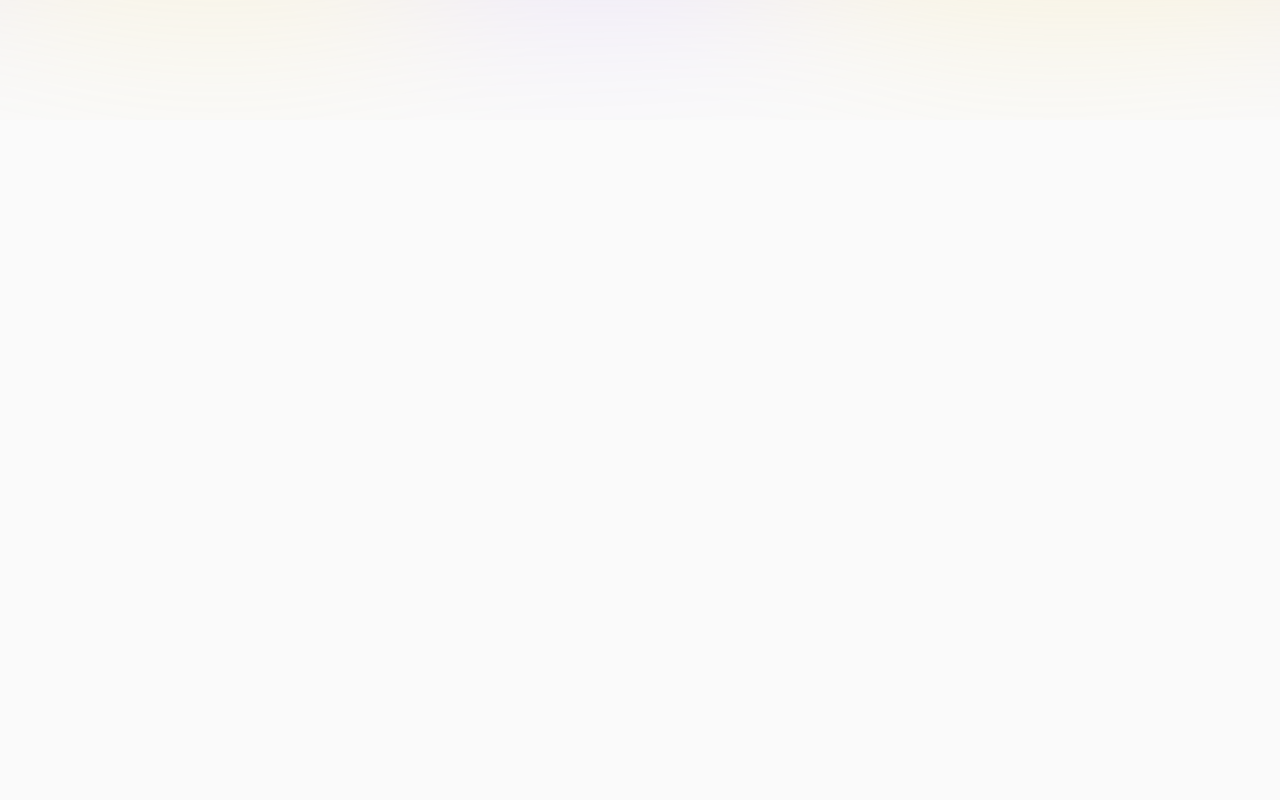
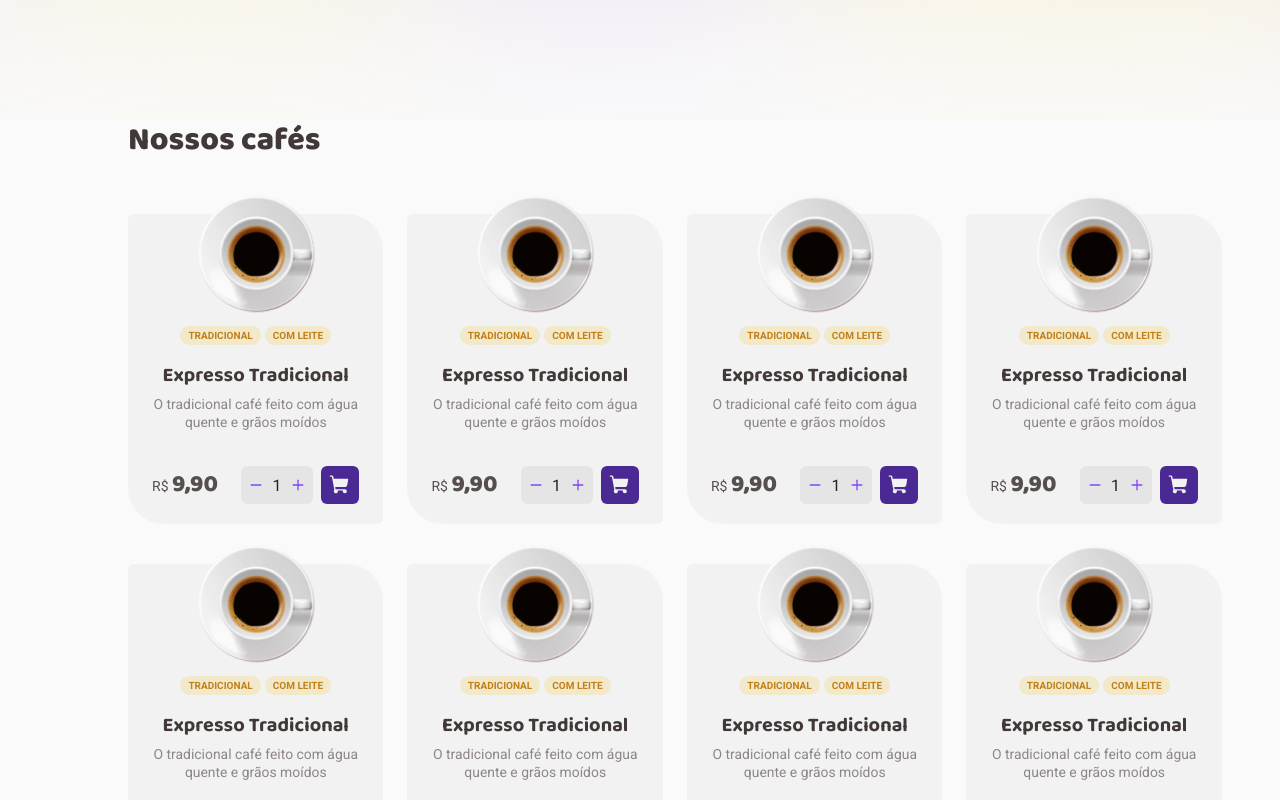
Before and after one commit to jfernandesdev/coffee-delivery, a React (Vite) app: page / in a window 1280 px wide. Shown: the part 680-1480 px from the top of the page. Before the commit the page ends 800 px from the top, so only its background shows below. Built offline with nearby package versions, Linux system fonts and the light colour scheme.

Commit message:
STYLE: components: product card and count button with increment and decrement

```diff
--- /dev/null
+++ b/src/components/CoffeeCard/index.tsx
@@ -0,0 +1,49 @@
+import { ShoppingCart } from 'phosphor-react'
+
+import {
+  Card,
+  CardHeader,
+  Tags,
+  CardBody,
+  CardFooter,
+  Price,
+  ButtonsWrapper,
+  CartButton,
+} from './styles'
+
+import { CountButton } from '../CountButton'
+
+import expresso from '../../assets/expresso.png'
+
+export function CoffeeCard() {
+  return (
+    <Card>
+      <CardHeader>
+        <img src={expresso} alt="Expresso Tradicional" />
+        <Tags>
+          <span>Tradicional</span>
+          <span>Com leite</span>
+        </Tags>
+      </CardHeader>
+
+      <CardBody>
+        <h6>Expresso Tradicional</h6>
+        <p>O tradicional café feito com água quente e grãos moídos</p>
+      </CardBody>
+
+      <CardFooter>
+        <Price>
+          R$ <b>9,90</b>
+        </Price>
+
+        <ButtonsWrapper>
+          <CountButton />
+
+          <CartButton type="button" title="Adicionar no carrinho">
+            <ShoppingCart weight="fill" size={22} />
+          </CartButton>
+        </ButtonsWrapper>
+      </CardFooter>
+    </Card>
+  )
+}
--- /dev/null
+++ b/src/components/CoffeeCard/styles.ts
@@ -0,0 +1,111 @@
+import styled from 'styled-components'
+
+export const Card = styled.div`
+  height: 310px;
+  max-width: 256px;
+  background: ${(props) => props.theme['base-card']};
+  border-radius: 6px 36px;
+  display: flex;
+  flex-direction: column;
+  align-items: center;
+  justify-content: space-between;
+  padding: 0 24px 20px;
+`
+
+export const CardHeader = styled.div`
+  display: flex;
+  flex-direction: column;
+  align-items: center;
+  justify-content: center;
+  gap: 12px;
+
+  img {
+    margin-top: -20px;
+  }
+`
+
+export const Tags = styled.div`
+  display: flex;
+  gap: 4px;
+
+  span {
+    display: flex;
+    align-items: center;
+    justify-content: center;
+    padding: 4px 8px;
+    border-radius: 100px;
+    font-weight: 700;
+    font-size: 0.625rem;
+    text-transform: uppercase;
+    background: ${(props) => props.theme['yellow-light']};
+    color: ${(props) => props.theme['yellow-dark']};
+  }
+`
+
+export const CardBody = styled.div`
+  text-align: center;
+  margin-top: 1rem;
+
+  h6 {
+    font-family: 'Baloo 2', sans-serif;
+    font-weight: 700;
+    font-size: 1.25rem;
+    line-height: 1.6rem;
+    color: ${(props) => props.theme['base-subtitle']};
+    margin-bottom: 0.5rem;
+  }
+
+  p {
+    font-size: 0.87rem;
+    line-height: 1.1rem;
+    color: ${(props) => props.theme['base-label']};
+  }
+`
+
+export const CardFooter = styled.div`
+  display: flex;
+  justify-content: space-between;
+  align-items: center;
+  width: 100%;
+  margin-top: 33px;
+`
+
+export const Price = styled.span`
+  font-size: 0.875rem;
+  line-height: 1.125rem;
+  color: ${(props) => props.theme['base-text']};
+  white-space: nowrap;
+
+  b {
+    font-family: 'Baloo 2', sans-serif;
+    font-weight: 800;
+    font-size: 1.5rem;
+    line-height: 1.31rem;
+  }
+`
+
+export const ButtonsWrapper = styled.div`
+  display: flex;
+  gap: 0.5rem;
+`
+
+export const CartButton = styled.button`
+  width: 2.4rem;
+  height: 2.4rem;
+  display: flex;
+  align-items: center;
+  justify-content: center;
+  font-size: 0;
+  padding: 0.5rem;
+
+  background: ${(props) => props.theme['purple-dark']};
+  color: ${(props) => props.theme['base-card']};
+  border-radius: 6px;
+  border: 0;
+  transition: background 0.2s;
+  cursor: pointer;
+
+  &:hover {
+    background: ${(props) => props.theme.purple};
+  }
+`
--- /dev/null
+++ b/src/components/CountButton/index.tsx
@@ -0,0 +1,41 @@
+import { useState, ChangeEvent } from 'react'
+import { Minus, Plus } from 'phosphor-react'
+import { WrapperCountButton } from './styles'
+
+export function CountButton() {
+  const [count, setCount] = useState(1)
+
+  function onDecrementAmount() {
+    count - 1 > 0 && setCount(count - 1)
+  }
+
+  function onIncrementAmount() {
+    count + 1 <= 10 && setCount(count + 1)
+  }
+
+  function handleChangeCount(event: ChangeEvent<HTMLInputElement>) {
+    if (event.target.valueAsNumber > 0 && event.target.valueAsNumber <= 10) {
+      setCount(event.target.valueAsNumber)
+    }
+  }
+
+  return (
+    <WrapperCountButton>
+      <button type="button" onClick={onDecrementAmount}>
+        <Minus size={14} weight="bold" />
+      </button>
+
+      <input
+        type="number"
+        min={1}
+        max={10}
+        onChange={handleChangeCount}
+        value={count}
+      />
+
+      <button type="button" onClick={onIncrementAmount}>
+        <Plus size={14} weight="bold" />
+      </button>
+    </WrapperCountButton>
+  )
+}
--- /dev/null
+++ b/src/components/CountButton/styles.ts
@@ -0,0 +1,50 @@
+import styled from 'styled-components'
+
+export const WrapperCountButton = styled.div`
+  display: flex;
+  align-items: center;
+  justify-content: center;
+  gap: 4px;
+  margin-left: 1.44rem;
+
+  width: 4.5rem;
+  height: 2.38rem;
+  padding: 0.5rem;
+  background: ${(props) => props.theme['base-button']};
+  border-radius: 6px;
+
+  button {
+    width: 5rem;
+    height: 2rem;
+    border: 0;
+    display: flex;
+    align-items: center;
+    justify-content: center;
+    background: transparent;
+    color: ${(props) => props.theme.purple};
+    transition: color 0.2s;
+    cursor: pointer;
+
+    &:hover {
+      color: ${(props) => props.theme['purple-dark']};
+    }
+  }
+
+  input {
+    width: 20px;
+    height: 21px;
+    color: ${(props) => props.theme['base-title']};
+    background: transparent;
+    border: 0;
+    display: flex;
+    justify-content: center;
+    align-items: center;
+    text-align: center;
+    -moz-appearance: textfield;
+    appearance: textfield;
+
+    &::-webkit-inner-spin-button {
+      -webkit-appearance: none;
+    }
+  }
+`
--- a/src/components/Header/styles.ts
+++ b/src/components/Header/styles.ts
@@ -4,9 +4,14 @@ export const ContainerNav = styled.div`
   display: flex;
   align-items: center;
   justify-content: space-between;
-  padding: 2rem 10rem;
+  padding: 2rem 10%;
   height: 6.5rem;
   background: ${(props) => props.theme.background};
+
+  position: fixed;
+  top: 0;
+  left: 0;
+  width: 100%;
 
   > div {
     display: flex;
@@ -63,10 +68,10 @@ export const CartButton = styled.button`
     border-radius: 50%;
     font-weight: 700;
     font-size: 0.75rem;
-    line-height: 1rem;
     text-align: center;
     top: -0.5rem;
     right: -0.53rem;
+    flex-shrink: 0;
 
     display: flex;
     align-items: center;
--- a/src/layouts/DefaultLayout/styles.ts
+++ b/src/layouts/DefaultLayout/styles.ts
@@ -1,3 +1,5 @@
 import styled from 'styled-components'
 
-export const LayoutContainer = styled.div``
+export const LayoutContainer = styled.div`
+  padding-top: 6.5rem;
+`
--- a/src/pages/Home/index.tsx
+++ b/src/pages/Home/index.tsx
@@ -1,25 +1,30 @@
 import {
   ContainerHome,
   Title,
-  Subtitle,
+  Text,
   ListFeatures,
   CycleWithIcon,
+  ContainerProducts,
+  Subtitle,
+  ListProducts,
 } from './styles'
 
 import mockupHome from '../../assets/banner-intro.png'
 import { Coffee, Package, ShoppingCart, Timer } from 'phosphor-react'
+import { CoffeeCard } from '../../components/CoffeeCard'
 export function Home() {
   return (
+    <>
       <ContainerHome>
         <div>
           <Title>
             Encontre o café perfeito <br />
             para qualquer hora do dia
           </Title>
-        <Subtitle>
+          <Text>
             Com o Coffee Delivery você recebe seu café onde estiver, a qualquer
             hora
-        </Subtitle>
+          </Text>
 
           <ListFeatures>
             <li>
@@ -55,5 +60,16 @@ export function Home() {
           alt="Um copo branco de café com tampa preta, sobre fundo amarelo com as folhas de uma árvore de café e vários cafés em grãos e moído"
         />
       </ContainerHome>
+
+      <ContainerProducts>
+        <Subtitle>Nossos cafés</Subtitle>
+
+        <ListProducts>
+          {Array.from({ length: 14 }).map((_, index) => (
+            <CoffeeCard key={index} />
+          ))}
+        </ListProducts>
+      </ContainerProducts>
+    </>
   )
 }
--- a/src/pages/Home/styles.ts
+++ b/src/pages/Home/styles.ts
@@ -14,7 +14,7 @@ export const ContainerHome = styled.div`
   align-items: center;
   justify-content: center;
 
-  padding: 5.75rem 10rem;
+  padding: 5.75rem 10%;
 
   > img {
     width: 476px;
@@ -31,7 +31,7 @@ export const Title = styled.h1`
   margin-bottom: 1rem;
 `
 
-export const Subtitle = styled.h4`
+export const Text = styled.h4`
   font-size: 1.19rem;
   line-height: 1.62rem;
   color: ${(props) => props.theme['base-subtitle']};
@@ -77,3 +77,23 @@ export const CycleWithIcon = styled.span<CycleWithIconProps>`
   background: ${(props) => props.theme[CYCLE_COLORS[props.bgColor]]};
   color: ${(props) => props.theme.background};
 `
+
+export const ContainerProducts = styled.div`
+  padding: 0 10%;
+`
+
+export const Subtitle = styled.h2`
+  font-family: 'Baloo 2', sans-serif;
+  font-weight: 800;
+  font-size: 2rem;
+  line-height: 2.6rem;
+  color: ${(props) => props.theme['base-subtitle']};
+  margin-bottom: 3.3rem;
+`
+
+export const ListProducts = styled.div`
+  display: grid;
+  grid-template-columns: repeat(4, 1fr);
+  gap: 2.5rem 1.5rem;
+  margin-bottom: 6.5rem;
+`
--- a/src/styles/global.ts
+++ b/src/styles/global.ts
@@ -5,6 +5,19 @@ export const GlobalStyle = createGlobalStyle`
     margin: 0;
     padding: 0;
     box-sizing: border-box;
+
+    &::-webkit-scrollbar {
+      width: 6px;
+      height: 6px;
+    }
+    &::-webkit-scrollbar-track {
+      background: transparent;
+    }
+    &::-webkit-scrollbar-thumb {
+      background-color: ${(props) => props.theme['base-label']};
+      border-radius: 20px;
+      border: 0.9px solid ${(props) => props.theme.background};
+    }
   }
 
   body {
@@ -13,6 +26,11 @@ export const GlobalStyle = createGlobalStyle`
     -webkit-font-smoothing: antialiased;
   }
 
+  :focus {
+    outline: 0;
+    box-shadow: 0 0 0 2px ${(props) => props.theme['yellow-dark']}
+  }
+
   body, input, textarea, button {
     font-family: 'Roboto', sans-serif;
     font-weight: 400;
```
Also changed, not shown: src/assets/expresso.png (added). Lines whose indentation alone changed are shown as unchanged.
